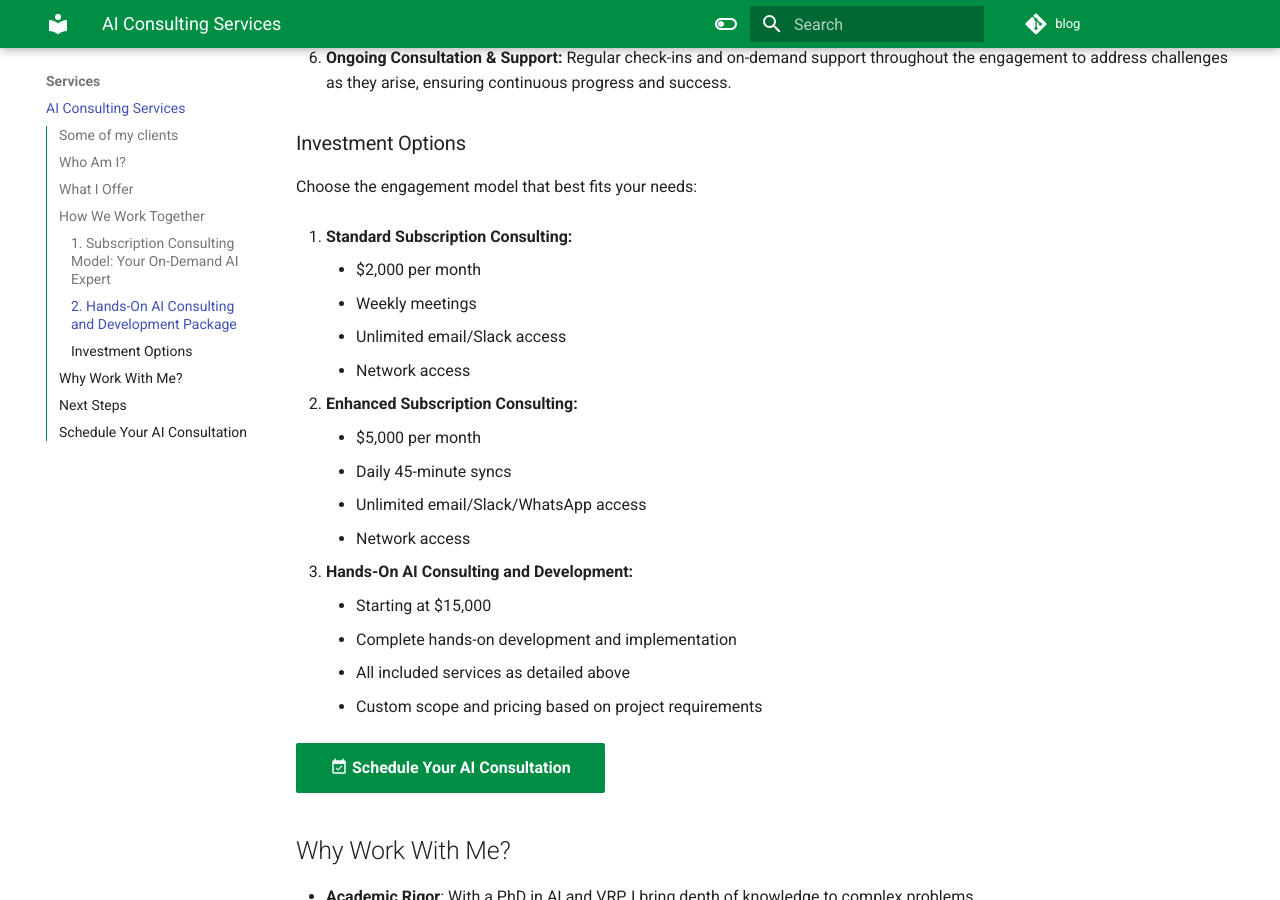
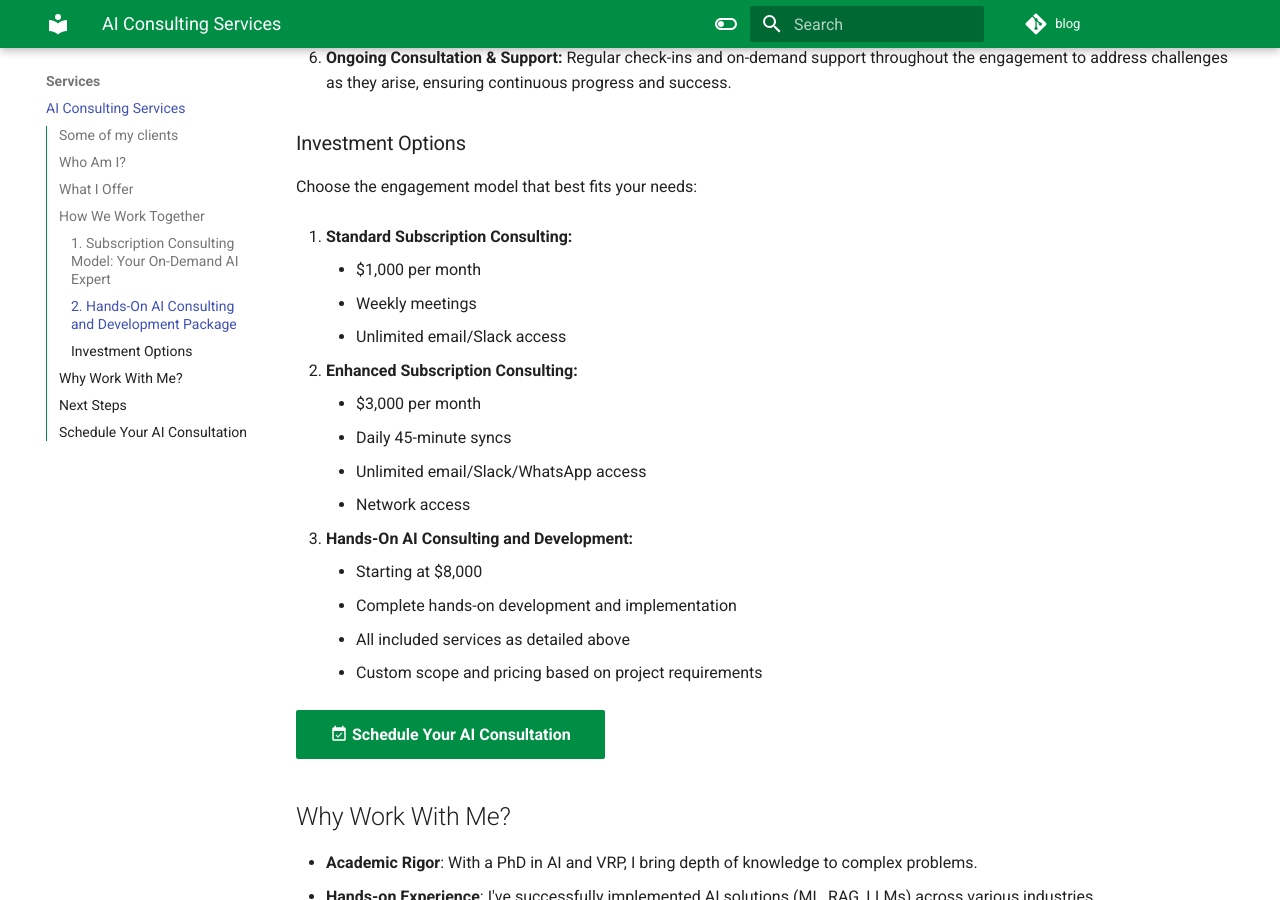
Before and after one commit to mesax1/blog, an MkDocs documentation site: the page built from docs/services.md, in a window 1280 px wide and 900 px high, scrolled down 3537 px. Built offline with MkDocs 1.6.1 and Material for MkDocs 9.7.7, drawn with Linux system fonts in a browser that asks for light colours; comment, search, counter and statistics services are not loaded.

Commit message:
Updated pricing of services

```diff
--- a/docs/services.md
+++ b/docs/services.md
@@ -98,19 +98,18 @@ This package is tailored for companies ready to make a serious commitment to bri
 Choose the engagement model that best fits your needs:
 
 1. **Standard Subscription Consulting:**
-    - $2,000 per month
+    - $1,000 per month
     - Weekly meetings
     - Unlimited email/Slack access
-    - Network access
 
 2. **Enhanced Subscription Consulting:**
-    - $5,000 per month
+    - $3,000 per month
     - Daily 45-minute syncs
     - Unlimited email/Slack/WhatsApp access
     - Network access
 
 3. **Hands-On AI Consulting and Development:**
-    - Starting at $15,000
+    - Starting at $8,000
     - Complete hands-on development and implementation
     - All included services as detailed above
     - Custom scope and pricing based on project requirements
```
